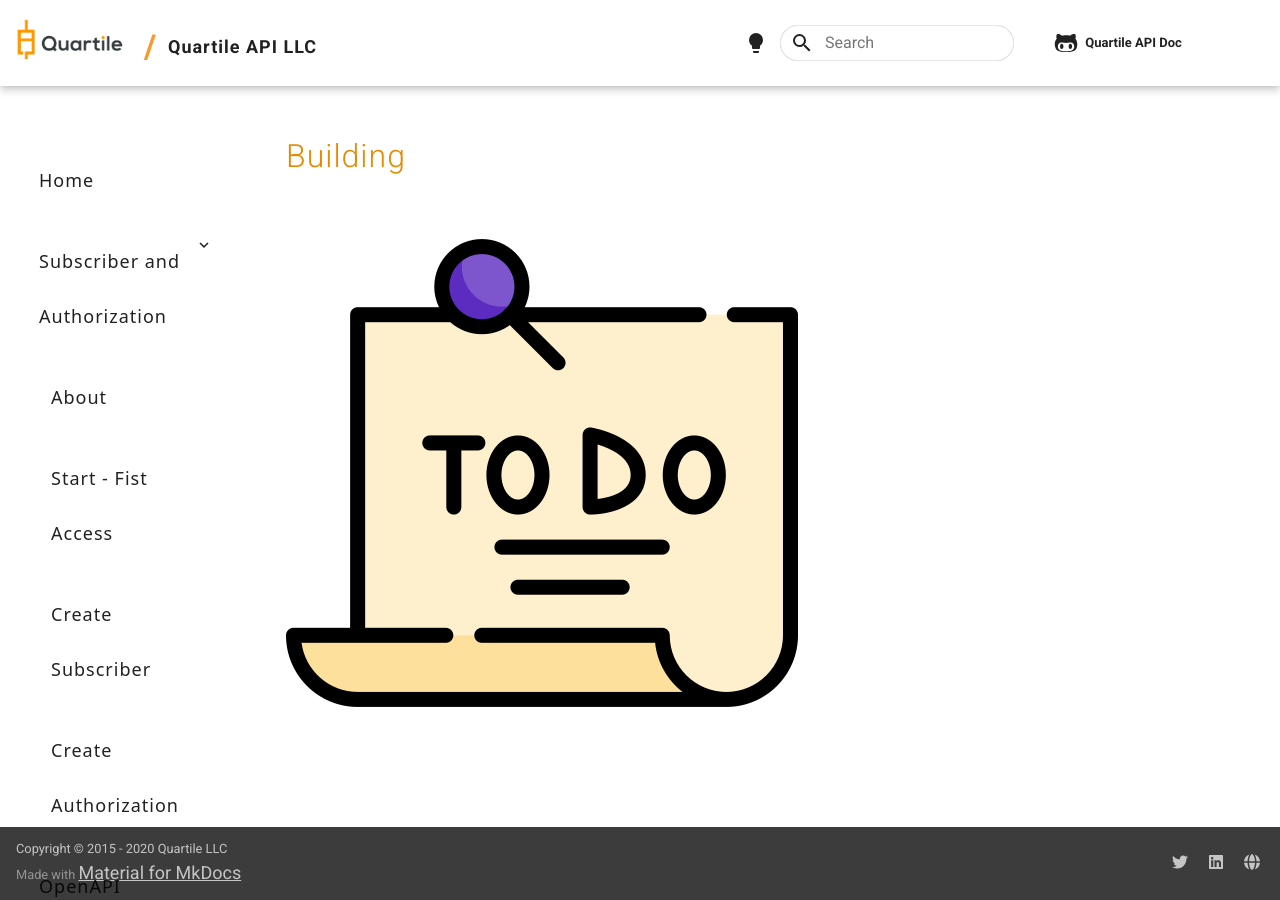
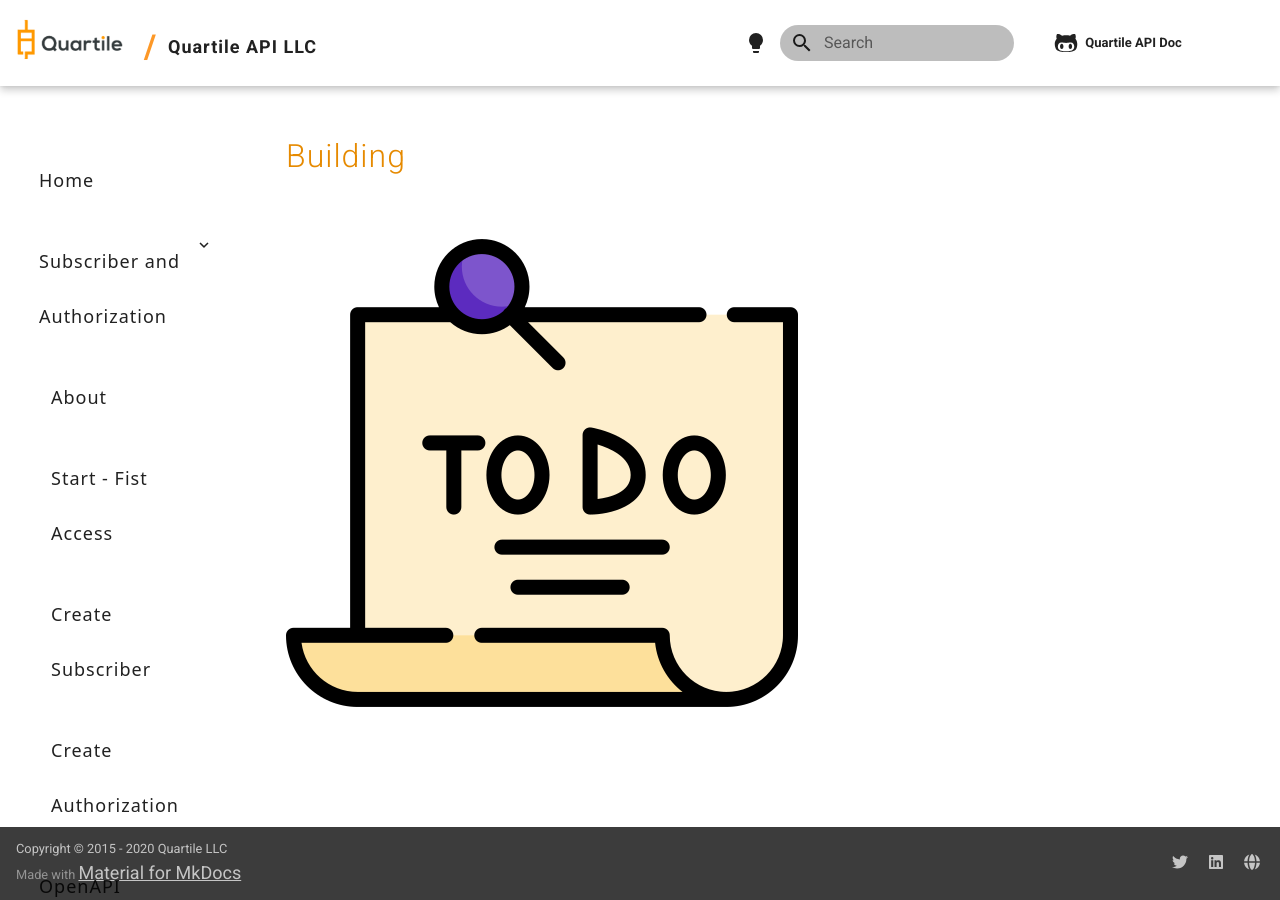
Before and after one commit to carlos-rian-quartile/quartile-api-documentation, an MkDocs documentation site: the page built from docs/amazon-index.md, in a window 1280 px wide. Built offline with MkDocs 1.6.1 and Material for MkDocs 9.7.7, drawn with Linux system fonts in a browser that asks for light colours; comment, search, counter and statistics services are not loaded.

Commit message:
Deploy using CI - Build: 2147

```diff
--- a/docs/css/extras.css
+++ b/docs/css/extras.css
@@ -38,6 +38,7 @@ p, span, a {
     padding: 13px;
     margin-top: 0;
     font-family: system-ui;
+    font-size: 16px;
 }
 @media only screen and (max-width: 1220px) {
     .md-sidebar {
@@ -84,9 +85,7 @@ p, span, a {
 }
 
 .md-search__input {
-    border: 1px solid #e8e8e8;
     border-radius: 25px;
-    background: white;
 }
 .md-search__form {
     background-color: rgba(0,0,0,.26);
```
